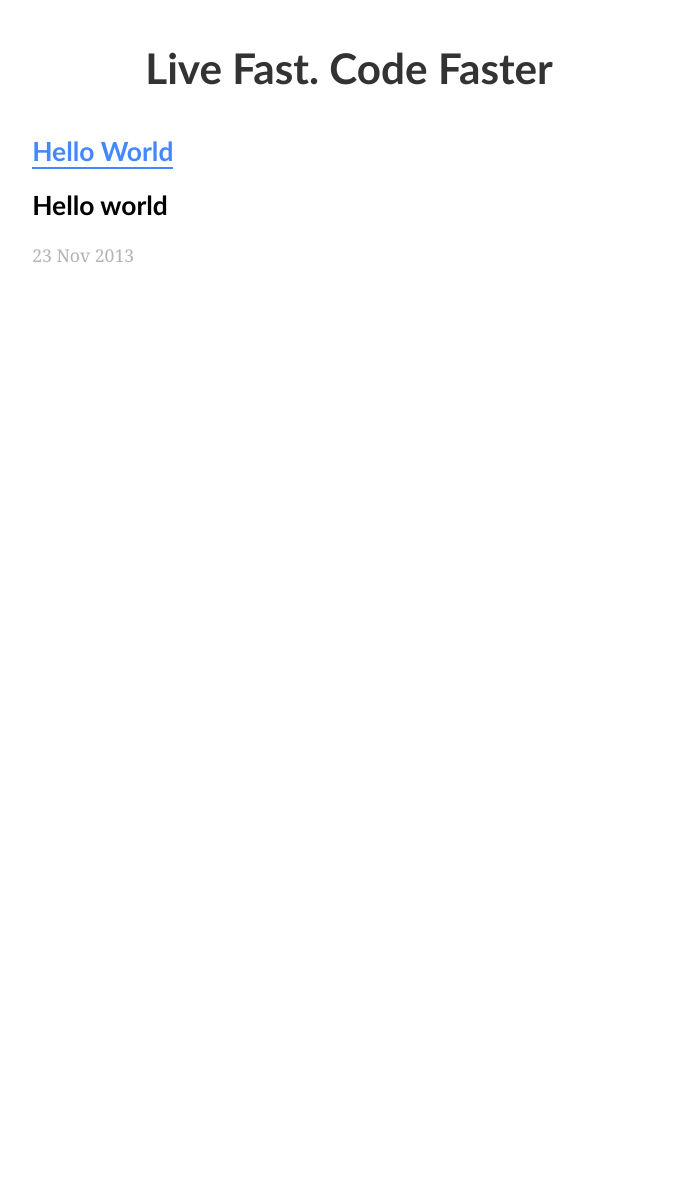
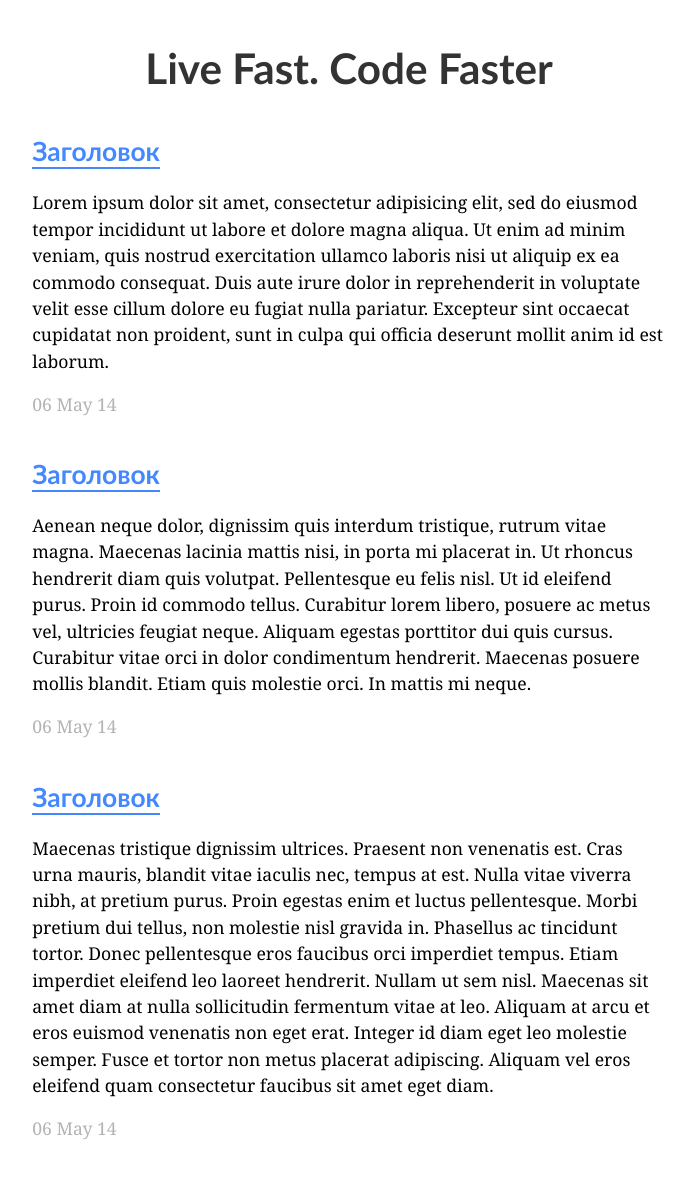
Before and after one commit to alexeyraspopov/alexeyraspopov.github.io, a Jekyll site: the page index.html, which Jekyll copies as it is, in a window 1280 px wide. Shown: the whole page, without its empty margins (291-983 px from the left). Built offline with Jekyll 4.4.1, drawn with Linux system fonts in a browser that asks for light colours; nearby versions of some CDN libraries; library files that are not in the unit come from our copies; Markdown is read by kramdown in place of the engine named in the settings; before the commit the page ends 900 px from its top, so only the background shows below that.

Commit message:
improve markup and styles

```diff
--- a/index.html
+++ b/index.html
@@ -1,14 +1,57 @@
----
-layout: default
-title: Code Faster
----
+<!doctype html>
+<html lang="ru">
+<head>
+	<meta charset="utf-8">
+	<title>Live Fast. Code Faster</title>
+	<meta name="viewport" content="initial-scale=1">
+	<link rel="stylesheet" href="styles.css">
+</head>
+<body>
+	<header>
+		<h1>Live Fast. Code Faster</h1>
+	</header>
 
-	{% for post in site.posts %}
+	<main>
 		<article class="post">
-			<h2><a href="{{ post.url }}">{{ post.title }}</a></h2>
 
-			{{ post.excerpt }}
+			<h2><a href="#">Заголовок</a></h2>
 
-			<time>{{ post.date | date_to_string }}</time>
+			<p>Lorem ipsum dolor sit amet, consectetur adipisicing elit, sed do eiusmod
+				tempor incididunt ut labore et dolore magna aliqua. Ut enim ad minim veniam,
+				quis nostrud exercitation ullamco laboris nisi ut aliquip ex ea commodo
+				consequat. Duis aute irure dolor in reprehenderit in voluptate velit esse
+				cillum dolore eu fugiat nulla pariatur. Excepteur sint occaecat cupidatat non
+				proident, sunt in culpa qui officia deserunt mollit anim id est laborum.</p>
+
+			<time>06 May 14</time>
+
 		</article>
-	{% endfor %}
+
+		<article class="post">
+
+			<h2><a href="#">Заголовок</a></h2>
+
+			<p>Aenean neque dolor, dignissim quis interdum tristique, rutrum vitae magna. Maecenas lacinia mattis nisi, in porta mi placerat in. Ut rhoncus hendrerit diam quis volutpat. Pellentesque eu felis nisl. Ut id eleifend purus. Proin id commodo tellus. Curabitur lorem libero, posuere ac metus vel, ultricies feugiat neque. Aliquam egestas porttitor dui quis cursus. Curabitur vitae orci in dolor condimentum hendrerit. Maecenas posuere mollis blandit. Etiam quis molestie orci. In mattis mi neque.</p>
+
+			<time>06 May 14</time>
+
+		</article>
+
+		<article class="post">
+
+			<h2><a href="#">Заголовок</a></h2>
+
+			<p>Maecenas tristique dignissim ultrices. Praesent non venenatis est. Cras urna mauris, blandit vitae iaculis nec, tempus at est. Nulla vitae viverra nibh, at pretium purus. Proin egestas enim et luctus pellentesque. Morbi pretium dui tellus, non molestie nisl gravida in. Phasellus ac tincidunt tortor. Donec pellentesque eros faucibus orci imperdiet tempus. Etiam imperdiet eleifend leo laoreet hendrerit. Nullam ut sem nisl. Maecenas sit amet diam at nulla sollicitudin fermentum vitae at leo. Aliquam at arcu et eros euismod venenatis non eget erat. Integer id diam eget leo molestie semper. Fusce et tortor non metus placerat adipiscing. Aliquam vel eros eleifend quam consectetur faucibus sit amet eget diam.</p>
+
+			<time>06 May 14</time>
+
+		</article>
+	</main>
+
+	<script src="bower_components/marked/lib/marked.js"></script>
+	<script src="bower_components/rsvp/rsvp.js"></script>
+	<script src="bower_components/string-interpolate/interpolate.js"></script>
+	<script src="bower_components/string-slugify/slugify.js"></script>
+	<script src="main.js"></script>
+</body>
+</html>
```
Also changed, not shown: styles.css (+1 -9 lines).
